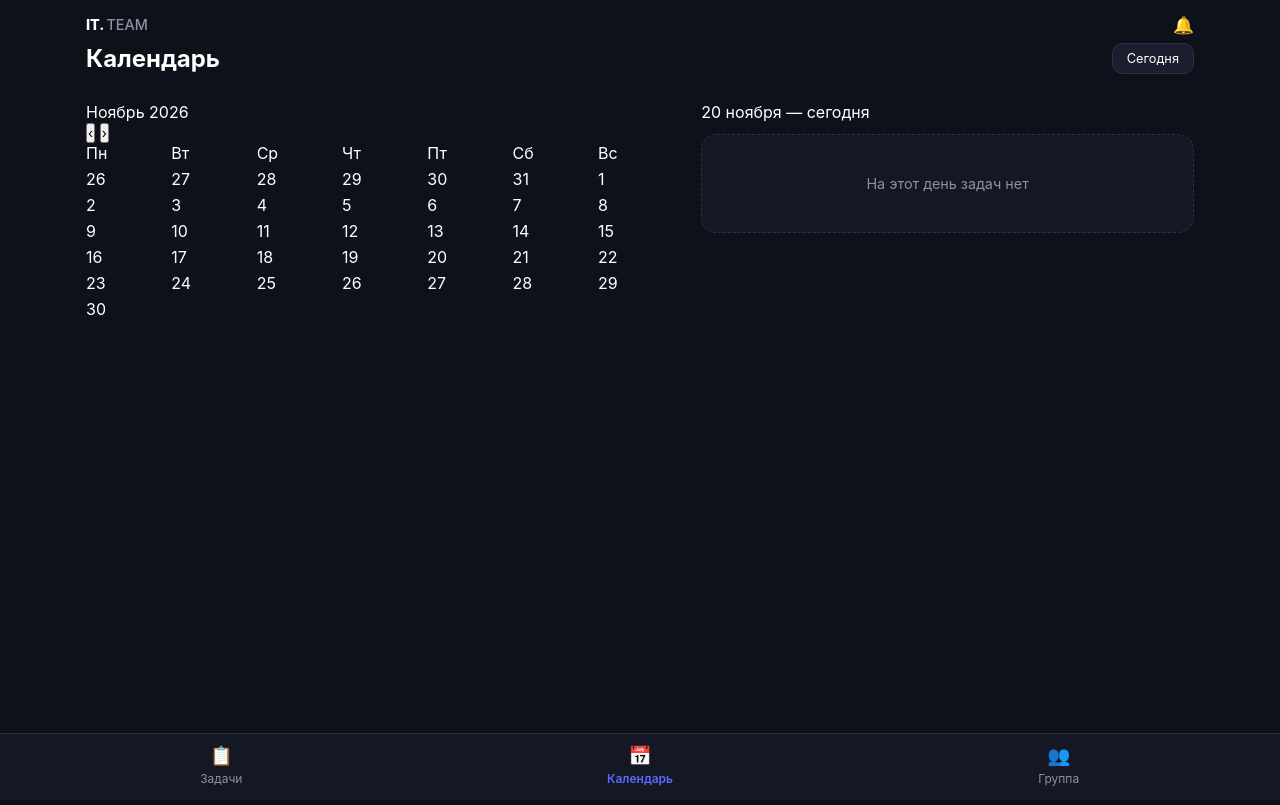
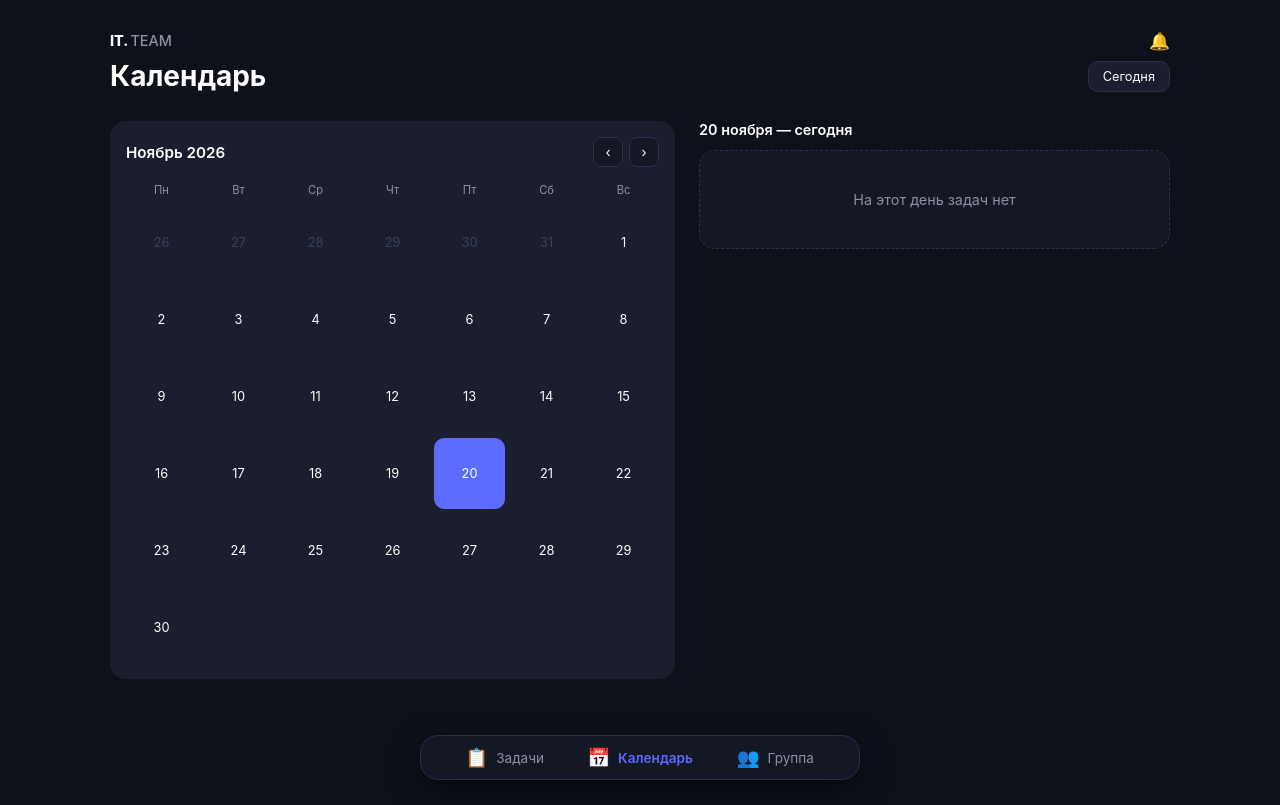
Before and after one commit to zlatochka12345678/To-Do-menedzher, a FastAPI app: page /calendar in a window 1280 px wide. Run offline with FastAPI, Linux system fonts and the light colour scheme; data that the repository does not hold is empty.

Commit message:
Update style.css

```diff
--- a/static/style.css
+++ b/static/style.css
@@ -361,3 +361,177 @@ body {
     border-radius: 10px;
 }
 .detail-row span:first-child { color: var(--text-muted); }
+.icon-btn { background: none; border: none; color: var(--text-muted); font-size: 1.1rem; cursor: pointer; }
+.icon-btn:hover { color: var(--priority-high); }
+/* ---------- Календарь ---------- */
+.calendar-widget {
+background: var(--card-bg);
+border-radius: 16px;
+padding: 16px;
+margin-bottom: 16px;
+}
+.calendar-header {
+display: flex;
+justify-content: space-between;
+align-items: center;
+margin-bottom: 12px;
+}
+.calendar-month { font-weight: 600; font-size: 0.95rem; }
+.calendar-nav { display: flex; gap: 6px; }
+.calendar-arrow {
+background: var(--panel-bg);
+border: 1px solid var(--border-color);
+color: var(--text-main);
+width: 30px;
+height: 30px;
+border-radius: 8px;
+cursor: pointer;
+}
+.calendar-arrow:hover { border-color: var(--accent-blue); }
+.calendar-grid {
+display: grid;
+grid-template-columns: repeat(7, 1fr);
+gap: 6px;
+}
+.calendar-weekday {
+font-size: 0.7rem;
+color: var(--text-muted);
+text-align: center;
+padding: 4px 0;
+}
+.calendar-day {
+aspect-ratio: 1;
+display: flex;
+flex-direction: column;
+align-items: center;
+justify-content: center;
+font-size: 0.8rem;
+border-radius: 10px;
+cursor: pointer;
+color: var(--text-main);
+position: relative;
+}
+.calendar-day.muted { color: #3b4060; cursor: default; }
+.calendar-day.today { border: 1px solid var(--accent-blue); }
+.calendar-day.selected { background: var(--accent-blue); color: #fff; }
+.calendar-dot {
+width: 4px;
+height: 4px;
+background-color: var(--priority-medium);
+border-radius: 50%;
+position: absolute;
+bottom: 5px;
+}
+.calendar-day.selected .calendar-dot {
+background-color: #fff;
+}
+.calendar-section-title {
+font-size: 0.9rem;
+font-weight: 600;
+margin-bottom: 10px;
+color: var(--text-main);
+}
+.calendar-task-list {
+grid-template-columns: 1fr !important;
+}
+/* ---------- Группа ---------- */
+.group-stats {
+display: grid;
+grid-template-columns: repeat(3, 1fr);
+gap: 12px;
+margin-bottom: 20px;
+}
+.group-stat-card {
+background: var(--card-bg);
+padding: 14px;
+border-radius: 14px;
+display: flex;
+flex-direction: column;
+gap: 4px;
+align-items: flex-start;
+}
+.group-stat-num { font-size: 1.4rem; font-weight: 700; color: var(--accent-blue); }
+.group-stat-label { font-size: 0.75rem; color: var(--text-muted); }
+.group-section-title { font-size: 0.95rem; font-weight: 600; margin-bottom: 12px; }
+.member-list {
+list-style: none;
+display: grid;
+grid-template-columns: 1fr;
+gap: 10px;
+}
+.member-item {
+display: flex;
+align-items: center;
+gap: 12px;
+background: var(--card-bg);
+padding: 12px 14px;
+border-radius: 14px;
+}
+.member-avatar {
+width: 40px;
+height: 40px;
+border-radius: 50%;
+background: var(--accent-blue-soft);
+color: #aeb6ff;
+display: flex;
+align-items: center;
+justify-content: center;
+font-weight: 700;
+font-size: 0.85rem;
+flex-shrink: 0;
+}
+.member-info { flex-grow: 1; }
+.member-name { font-size: 0.9rem; font-weight: 600; }
+.member-role { font-size: 0.75rem; color: var(--text-muted); }
+.member-status { width: 10px; height: 10px; border-radius: 50%; }
+.member-status.online { background: var(--priority-low); }
+.member-status.offline { background: #3b4060; }
+/* ---------- Адаптация под планшеты (от 640px) ---------- */
+@media (min-width: 640px) {
+.app-wrapper {
+padding: 24px 28px 104px;
+}
+.task-list,
+.member-list {
+grid-template-columns: repeat(2, 1fr);
+gap: 14px;
+}
+.modal-overlay {
+align-items: center;
+padding: 20px;
+}
+.modal-content {
+border-radius: 20px;
+border: 1px solid var(--border-color);
+}
+}
+/* ---------- Адаптация под ПК / ноутбуки (от 1024px) ---------- */
+@media (min-width: 1024px) {
+.app-wrapper {
+padding: 32px 40px 110px;
+}
+.main-nav h1 {
+font-size: 1.75rem;
+}
+.task-list,
+.member-list {
+grid-template-columns: repeat(3, 1fr);
+gap: 16px;
+}
+.bottom-nav {
+left: 50%;
+transform: translateX(-50%);
+bottom: 20px;
+width: 440px;
+border: 1px solid var(--border-color);
+border-radius: 18px;
+padding: 10px 16px;
+box-shadow: 0 10px 30px rgba(0, 0, 0, 0.5);
+}
+.nav-item {
+flex-direction: row;
+justify-content: center;
+gap: 8px;
+font-size: 0.85rem;
+}
+}
```
